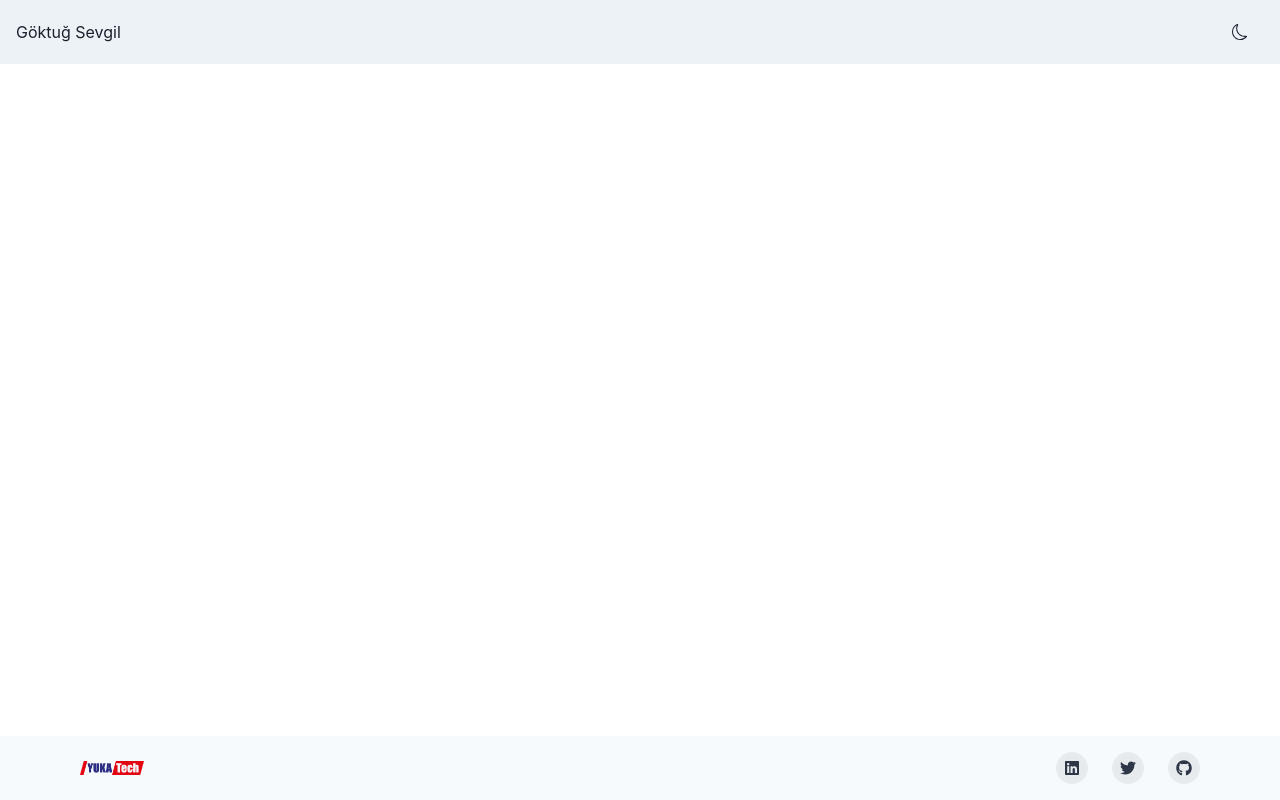
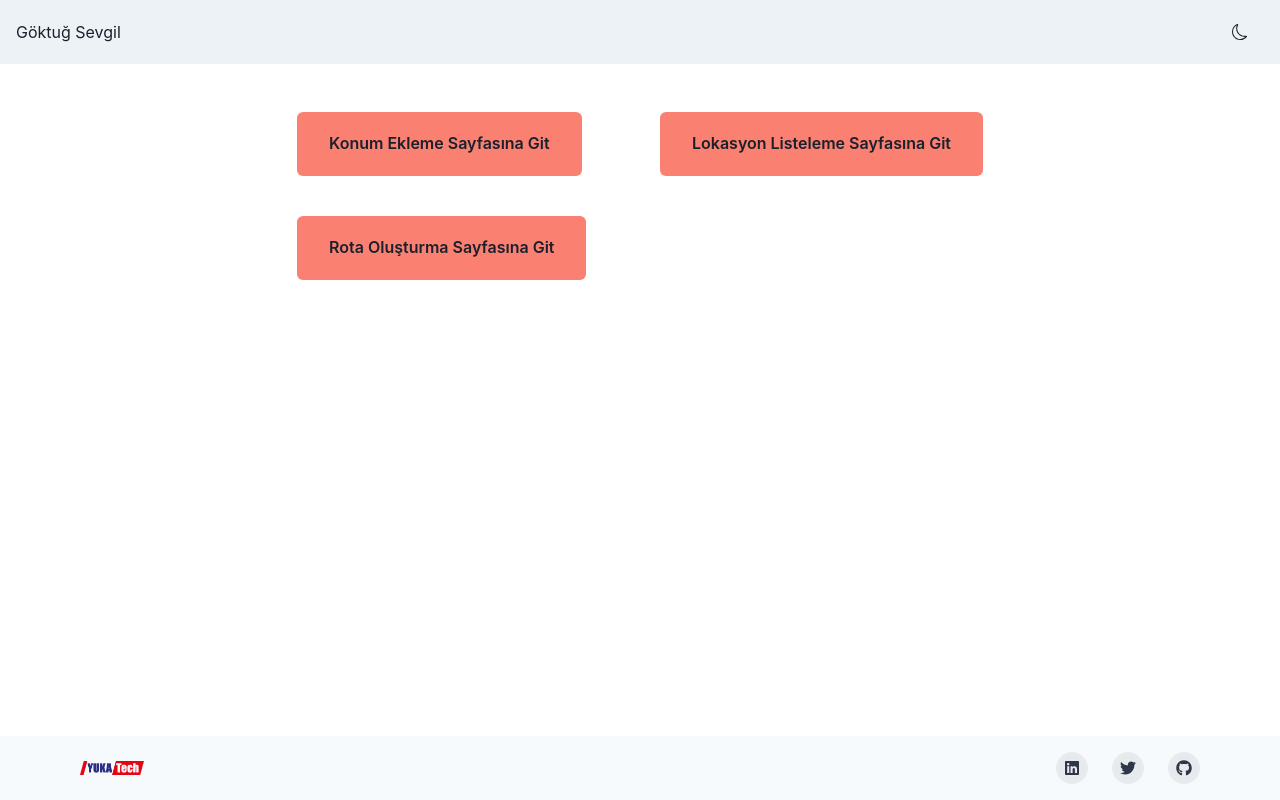
Before and after one commit to goktugs/googlemap-project, a Next.js app: page / in a window 1280 px wide. Built offline with nearby package versions, Linux system fonts and the light colour scheme.

Commit message:
chore: rearrange buttons

```diff
--- a/src/pages/index.tsx
+++ b/src/pages/index.tsx
@@ -1,6 +1,6 @@
 import Head from "next/head";
 import { Inter } from "next/font/google";
-import { Box, Center, SimpleGrid, Text } from "@chakra-ui/react";
+import { Box, Button, Center, Link, SimpleGrid, Text } from "@chakra-ui/react";
 
 const inter = Inter({ subsets: ["latin"] });
 
@@ -8,12 +8,33 @@ export default function Home() {
   return (
     <>
       <Head>
-        <title>Create Next App</title>
+        <title>Google Map Case</title>
         <meta name="description" content="Generated by create next app" />
         <meta name="viewport" content="width=device-width, initial-scale=1" />
       </Head>
       <Center>
-        <SimpleGrid columns={2} spacing={10}></SimpleGrid>
+        <SimpleGrid mt={12} columns={2} spacing={10}>
+          <Link href={"/add-location"}>
+            <Button padding={8} bg="salmon">
+              {" "}
+              Konum Ekleme Sayfasına Git{" "}
+            </Button>
+          </Link>
+
+          <Link href={"/list-locations"}>
+            <Button padding={8} bg="salmon">
+              Lokasyon Listeleme Sayfasına Git
+            </Button>
+          </Link>
+
+          <Link href={"/make-route"}>
+            {" "}
+            <Button padding={8} bg="salmon">
+              {" "}
+              Rota Oluşturma Sayfasına Git{" "}
+            </Button>
+          </Link>
+        </SimpleGrid>
       </Center>
     </>
   );
--- a/src/pages/make-route/index.tsx
+++ b/src/pages/make-route/index.tsx
@@ -139,7 +139,7 @@ export default function MakeRoute() {
           <Alert mt={8} status="error">
             <AlertIcon />
             <Link href={"/add-location"}>
-              Yeterince Konum Yok Konum Ekleme Sayfasına Geri Dön?
+              Konum Yok. Konum Ekleme Sayfasına Geri Dön?
             </Link>{" "}
           </Alert>
         ) : (
```
Also changed, not shown: src/pages/list-locations/index.tsx (+7 -8 lines).
